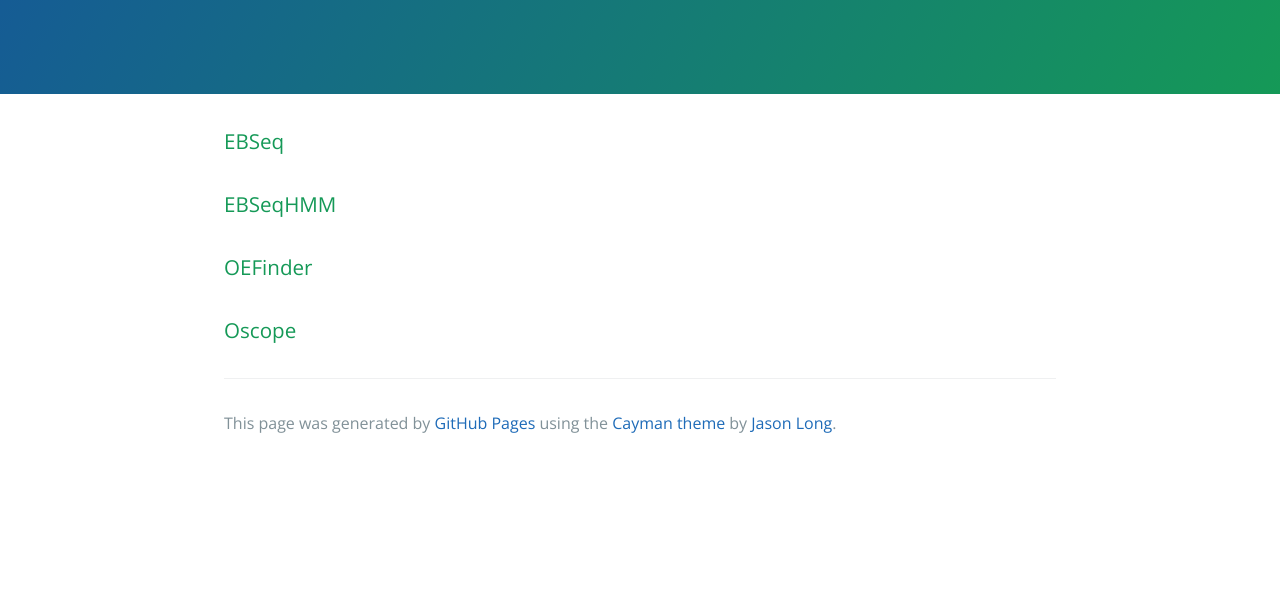
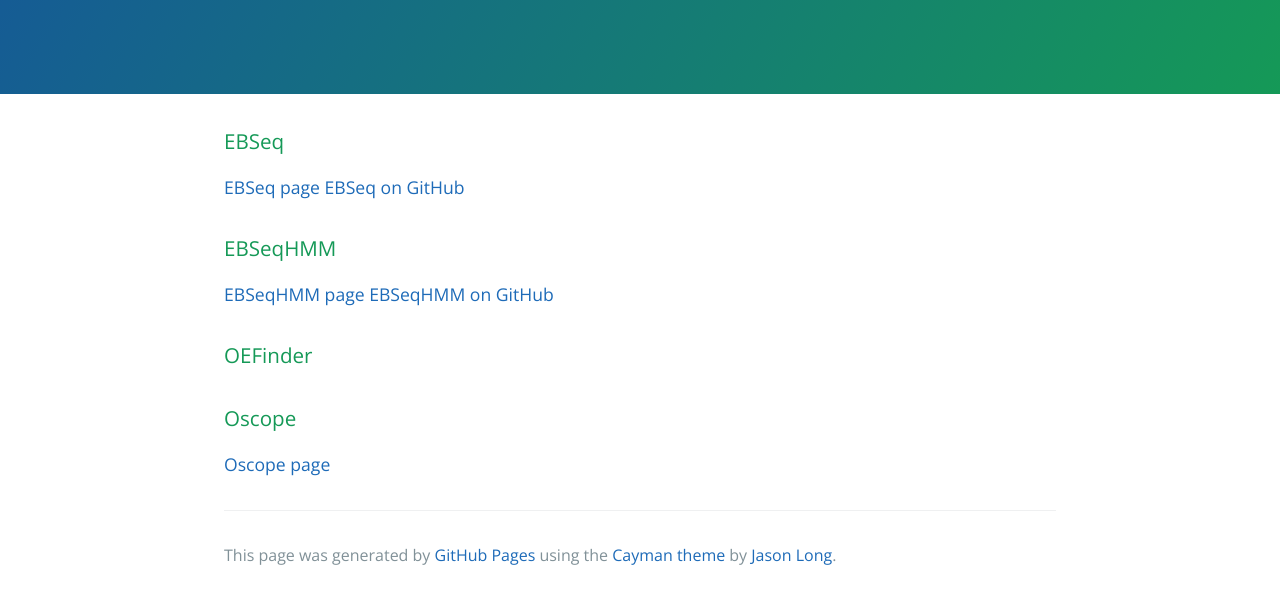
Before and after one commit to lengning/lengning.github.io, a plain HTML site: page index.html in a window 1280 px wide. Shown: the part 176-780 px from the top of the page. Drawn offline with nearby package versions, Linux system fonts and the light colour scheme.

Commit message:
Replace master branch with page content via GitHub

```diff
--- a/index.html
+++ b/index.html
@@ -19,14 +19,22 @@
       <h3>
 <a id="ebseq" class="anchor" href="#ebseq" aria-hidden="true"><span class="octicon octicon-link"></span></a>EBSeq</h3>
 
+<p><a href="https://www.biostat.wisc.edu/%7Ekendzior/EBSEQ/">EBSeq page</a>
+<a href="https://github.com/lengning/EBSeq">EBSeq on GitHub</a></p>
+
 <h3>
 <a id="ebseqhmm" class="anchor" href="#ebseqhmm" aria-hidden="true"><span class="octicon octicon-link"></span></a>EBSeqHMM</h3>
+
+<p><a href="https://www.biostat.wisc.edu/%7Ekendzior/EBSEQHMM/">EBSeqHMM page</a>
+<a href="https://github.com/lengning/EBSeqHMM">EBSeqHMM on GitHub</a></p>
 
 <h3>
 <a id="oefinder" class="anchor" href="#oefinder" aria-hidden="true"><span class="octicon octicon-link"></span></a>OEFinder</h3>
 
 <h3>
 <a id="oscope" class="anchor" href="#oscope" aria-hidden="true"><span class="octicon octicon-link"></span></a>Oscope</h3>
+
+<p><a href="https://www.biostat.wisc.edu/%7Ekendzior/OSCOPE/">Oscope page</a></p>
 
       <footer class="site-footer">
 
--- a/params.json
+++ b/params.json
@@ -1 +1 @@
-{"name":"Lengning.GitHub.io","tagline":"","body":"### EBSeq\r\n\r\n### EBSeqHMM\r\n\r\n### OEFinder\r\n\r\n### Oscope","google":"","note":"Don't delete this file! It's used internally to help with page regeneration."}
+{"name":"Lengning.GitHub.io","tagline":"","body":"### EBSeq\r\n[EBSeq page](https://www.biostat.wisc.edu/~kendzior/EBSEQ/)\r\n[EBSeq on GitHub](https://github.com/lengning/EBSeq)\r\n\r\n### EBSeqHMM\r\n[EBSeqHMM page](https://www.biostat.wisc.edu/~kendzior/EBSEQHMM/)\r\n[EBSeqHMM on GitHub](https://github.com/lengning/EBSeqHMM)\r\n\r\n### OEFinder\r\n\r\n### Oscope\r\n[Oscope page](https://www.biostat.wisc.edu/~kendzior/OSCOPE/)","google":"","note":"Don't delete this file! It's used internally to help with page regeneration."}
```
